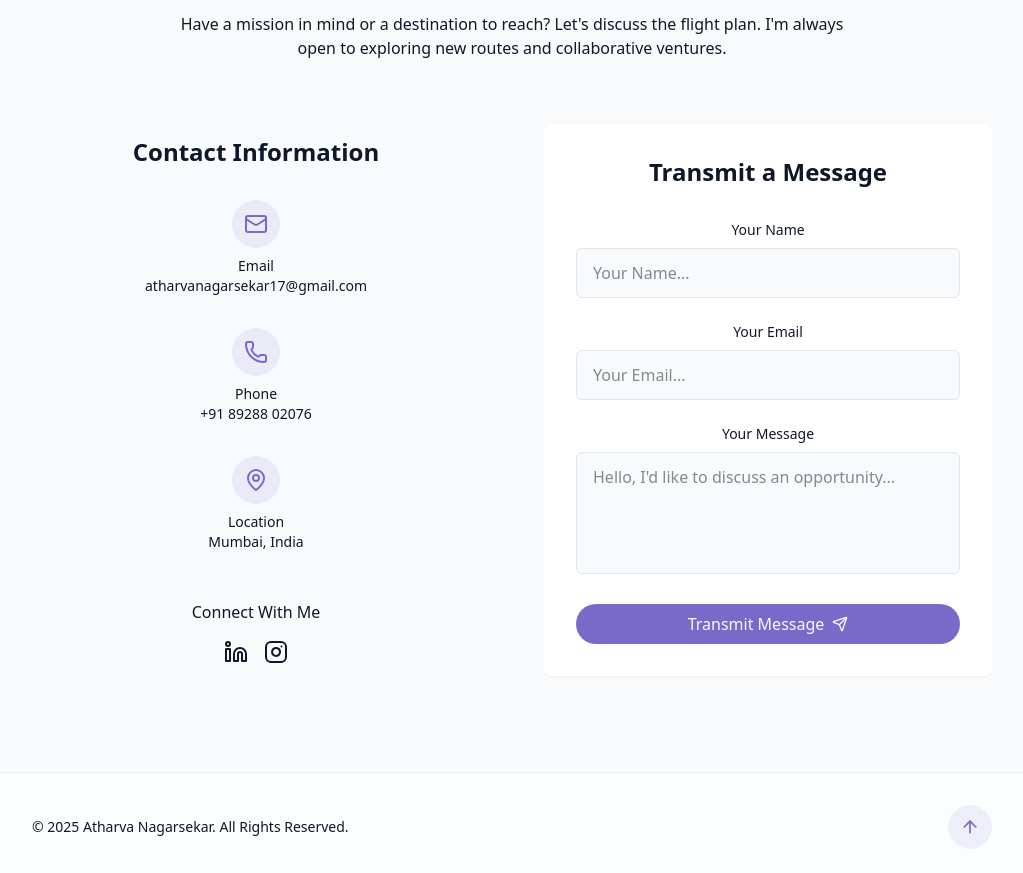
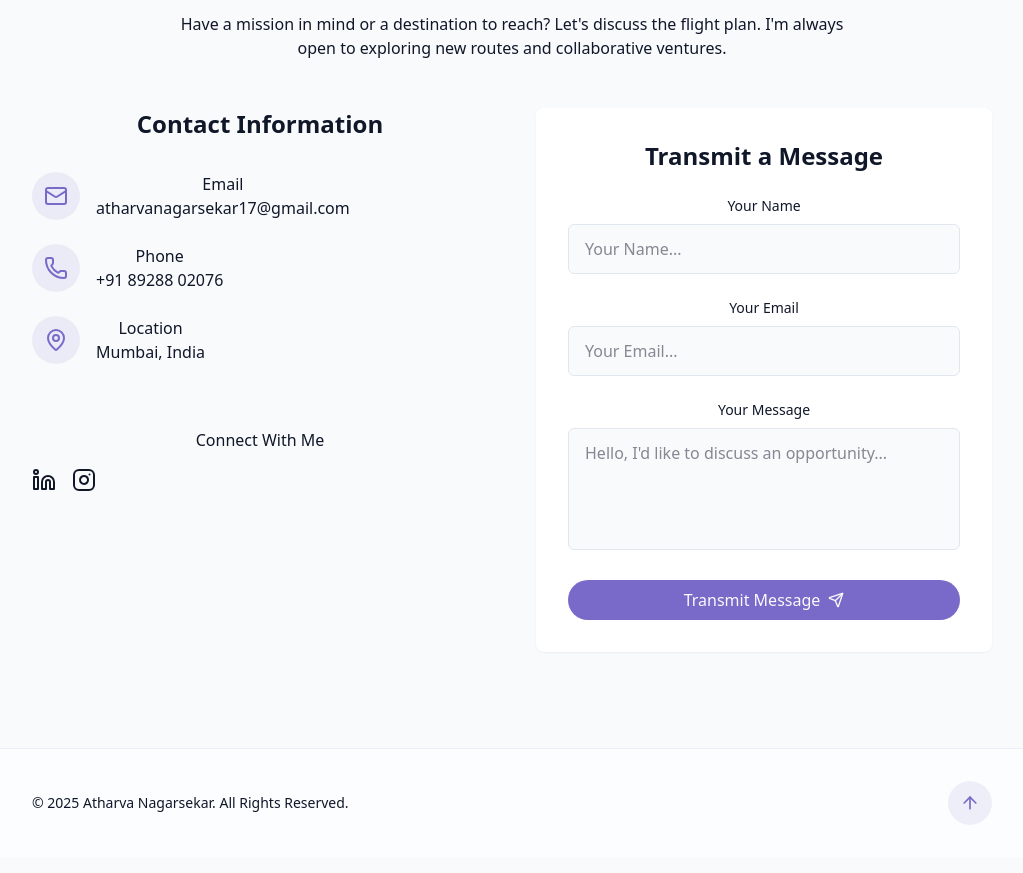
Before and after one commit to AtharvaNagarsekar/Portfolio, a React (Vite) app: page / in a window 1280 px wide. Shown: the part 4672-5545 px from the top of the page, without its empty margins (128-1151 px from the left). Built offline with nearby package versions, Linux system fonts and the light colour scheme.

Commit message:
Update ContactSection.jsx

```diff
--- a/src/components/ContactSection.jsx
+++ b/src/components/ContactSection.jsx
@@ -32,7 +32,8 @@ export const ContactSection = () => {
           console.log("SUCCESS!", result.text);
           toast({
             title: "Message Transmitted!",
-            description: "Thank you for reaching out. I'll get back to you soon.",
+            description:
+              "Thank you for reaching out. I'll get back to you soon.",
           });
           e.target.reset();
         },
@@ -40,7 +41,8 @@ export const ContactSection = () => {
           console.log("FAILED...", error.text);
           toast({
             title: "Uh oh! Something went wrong.",
-            description: "There was a problem sending your message. Please try again.",
+            description:
+              "There was a problem sending your message. Please try again.",
             variant: "destructive",
           });
         }
@@ -56,58 +58,65 @@ export const ContactSection = () => {
         <h2 className="text-3xl md:text-4xl font-bold mb-4 text-center">
           Open a <span className="text-primary">Comms Channel</span>
         </h2>
-        <p className="text-center text-muted-foreground mb-16 max-w-2xl mx-auto">
+        <p className="text-center text-muted-foreground mb-12 max-w-2xl mx-auto">
           Have a mission in mind or a destination to reach? Let's discuss the
           flight plan. I'm always open to exploring new routes and collaborative
           ventures.
         </p>
 
-        <div className="grid grid-cols-1 md:grid-cols-2 gap-16 items-center">
-          {/* --- LEFT COLUMN: CONTACT INFO (RESTRUCTURED FOR CORRECT CENTERING) --- */}
-          <div className="flex flex-col space-y-12">
-            <div className="text-center">
-              <h3 className="text-2xl font-semibold mb-8">Contact Information</h3>
+        <div className="grid grid-cols-1 md:grid-cols-2 gap-12">
+          {/* LEFT COLUMN: CONTACT INFO */}
           <div className="space-y-8">
-                {/* Email Item */}
-                <div className="flex flex-col items-center">
-                  <div className="p-3 rounded-full bg-primary/10 mb-2">
+            <h3 className="text-2xl font-semibold">Contact Information</h3>
+
+            <div className="flex flex-col gap-6">
+              {/* Email */}
+              <div className="flex items-start gap-4">
+                <div className="p-3 rounded-full bg-primary/10 flex-shrink-0">
                   <Mail className="h-6 w-6 text-primary" />
                 </div>
-                  <h4 className="font-medium text-sm">Email</h4>
+                <div>
+                  <h4 className="font-medium">Email</h4>
                   <a
                     href="mailto:atharvanagarsekar17@gmail.com"
-                    className="text-muted-foreground hover:text-primary transition-colors text-sm"
+                    className="text-muted-foreground hover:text-primary transition-colors"
                   >
                     atharvanagarsekar17@gmail.com
                   </a>
                 </div>
-                {/* Phone Item */}
-                <div className="flex flex-col items-center">
-                  <div className="p-3 rounded-full bg-primary/10 mb-2">
+              </div>
+
+              {/* Phone */}
+              <div className="flex items-start gap-4">
+                <div className="p-3 rounded-full bg-primary/10 flex-shrink-0">
                   <Phone className="h-6 w-6 text-primary" />
                 </div>
-                  <h4 className="font-medium text-sm">Phone</h4>
+                <div>
+                  <h4 className="font-medium">Phone</h4>
                   <a
                     href="tel:+918928802076"
-                    className="text-muted-foreground hover:text-primary transition-colors text-sm"
+                    className="text-muted-foreground hover:text-primary transition-colors"
                   >
                     +91 89288 02076
                   </a>
                 </div>
-                {/* Location Item */}
-                <div className="flex flex-col items-center">
-                  <div className="p-3 rounded-full bg-primary/10 mb-2">
+              </div>
+
+              {/* Location */}
+              <div className="flex items-start gap-4">
+                <div className="p-3 rounded-full bg-primary/10 flex-shrink-0">
                   <MapPin className="h-6 w-6 text-primary" />
                 </div>
-                  <h4 className="font-medium text-sm">Location</h4>
-                  <p className="text-muted-foreground text-sm">Mumbai, India</p>
+                <div>
+                  <h4 className="font-medium">Location</h4>
+                  <p className="text-muted-foreground">Mumbai, India</p>
                 </div>
               </div>
             </div>
 
-            <div className="text-center">
+            <div className="pt-8">
               <h4 className="font-medium mb-4">Connect With Me</h4>
-              <div className="flex space-x-4 justify-center">
+              <div className="flex space-x-4">
                 <a
                   href="https://www.linkedin.com/in/atharva-nagarsekar-9699a9207"
                   target="_blank"
@@ -130,12 +139,17 @@ export const ContactSection = () => {
             </div>
           </div>
 
-          {/* --- RIGHT COLUMN: FORM --- */}
+          {/* RIGHT COLUMN: CONTACT FORM */}
           <div className="bg-card p-8 rounded-lg shadow-xs">
-            <h3 className="text-2xl font-semibold mb-8 text-center">Transmit a Message</h3>
+            <h3 className="text-2xl font-semibold mb-6 text-center">
+              Transmit a Message
+            </h3>
             <form ref={form} className="space-y-6" onSubmit={handleSubmit}>
               <div>
-                <label htmlFor="name" className="block text-sm font-medium mb-2 text-center">
+                <label
+                  htmlFor="name"
+                  className="block text-sm font-medium mb-2 text-center"
+                >
                   Your Name
                 </label>
                 <input
@@ -148,7 +162,10 @@ export const ContactSection = () => {
                 />
               </div>
               <div>
-                <label htmlFor="email" className="block text-sm font-medium mb-2 text-center">
+                <label
+                  htmlFor="email"
+                  className="block text-sm font-medium mb-2 text-center"
+                >
                   Your Email
                 </label>
                 <input
@@ -161,7 +178,10 @@ export const ContactSection = () => {
                 />
               </div>
               <div>
-                <label htmlFor="message" className="block text-sm font-medium mb-2 text-center">
+                <label
+                  htmlFor="message"
+                  className="block text-sm font-medium mb-2 text-center"
+                >
                   Your Message
                 </label>
                 <textarea
```
Lines whose indentation alone changed are shown as unchanged.
